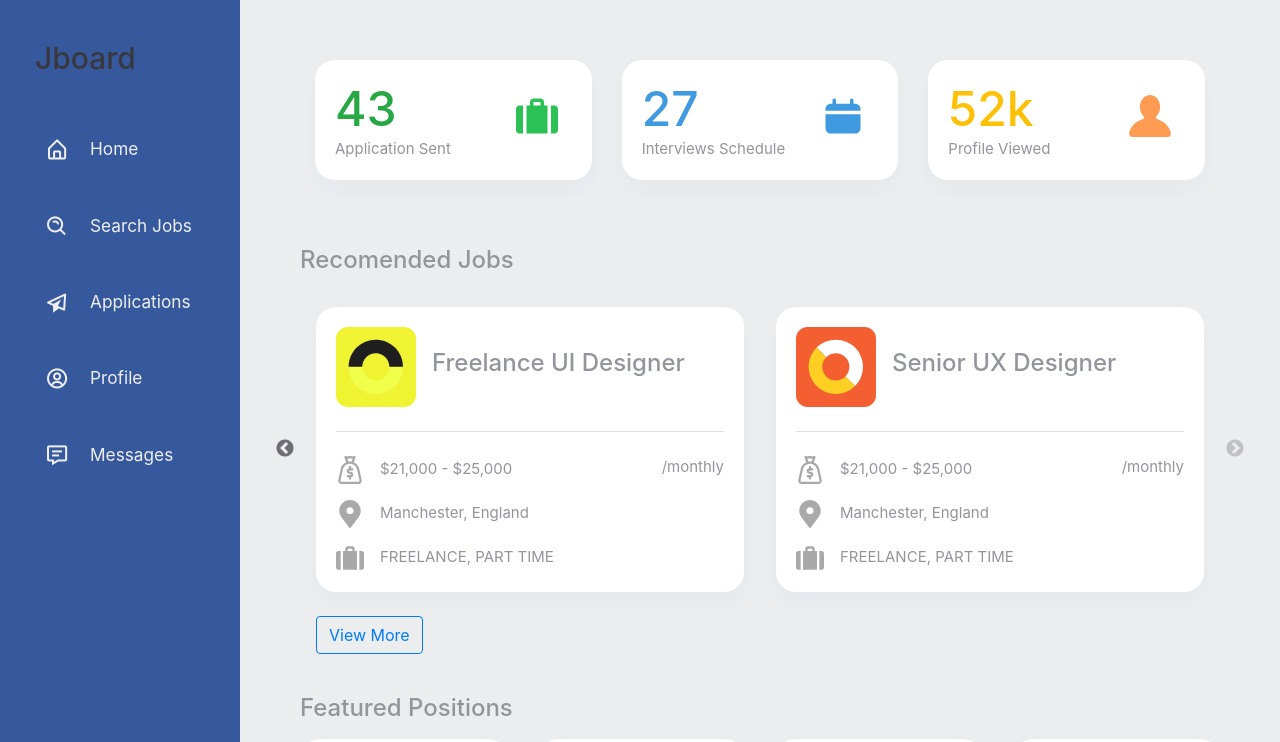
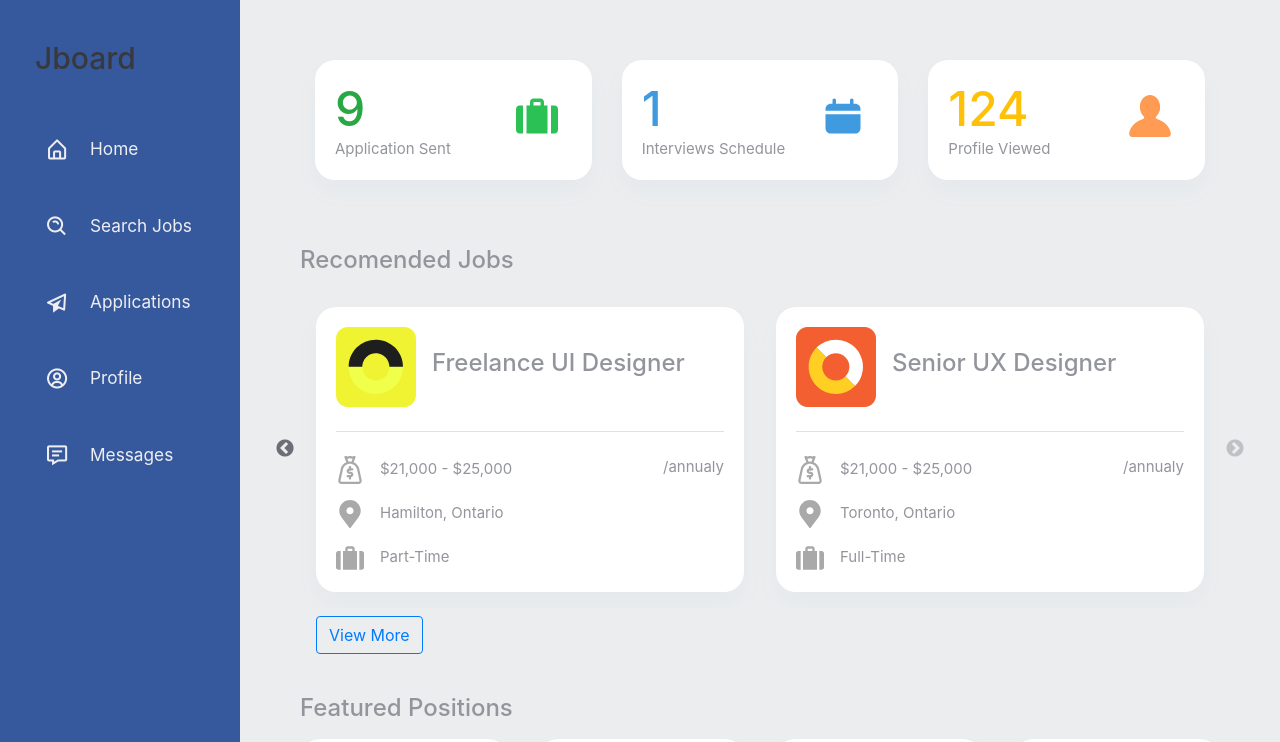
Before and after one commit to 9714park/Job-Board, a React (Create React App) app: page / in a window 1280 px wide. Shown: the top 742 px of the page. Built offline with nearby package versions, Linux system fonts and the light colour scheme.

Commit message:
Add application context to be consumed in .ashboard status

```diff
--- a/src/components/application/Application.js
+++ b/src/components/application/Application.js
@@ -42,14 +42,6 @@ function Application() {
     settest(i);
   };
 
-  let checkboxRefList = [];
-
-  const handleAllCheckbox = (event) => {
-    checkboxRefList.forEach((ref) => {
-      event.target.checked ? (ref.current.checked = true) : (ref.current.checked = false);
-    });
-  };
-
   const returnStatusButton = (application) => {
     if (application.status == 'Candidate') {
       return (
@@ -75,9 +67,15 @@ function Application() {
           Rejected
         </a>
       );
+    } else if (application.status == 'Interview') {
+      return (
+        <a className='btn rounded btn-success mr-3' href='#'>
+          Interview
+        </a>
+      );
     } else {
       return (
-        <a className='btn rounded btn-success mr-3 ' href='#'>
+        <a className='btn rounded btn-primary mr-3 ' href='#'>
           Accepted
         </a>
       );
@@ -95,20 +93,6 @@ function Application() {
                 id='example5'>
                 <thead>
                   <tr role='row'>
-                    <th className='application_sorting_asc'>
-                      <div className='checkbox mr-0 align-self-center'>
-                        <div className='custom-control custom-checkbox '>
-                          <input
-                            type='checkbox'
-                            className='custom-control-input'
-                            id='checkAll'
-                            required
-                            onClick={(event) => handleAllCheckbox(event)}
-                          />
-                          <label className='custom-control-label' htmlFor='checkAll' />
-                        </div>
-                      </div>
-                    </th>
                     <th className='sorting'>ID</th>
                     <th className='sorting'>Date Applied</th>
                     <th className='sorting'>Company</th>
@@ -118,26 +102,9 @@ function Application() {
                   </tr>
                 </thead>
                 <tbody>
-                  {applicationCtx.map((application, idx) => {
-                    const newCheckboxRef = createRef();
-                    checkboxRefList.push(newCheckboxRef);
-
+                  {applicationCtx.map((application) => {
                     return (
                       <tr role='row' className='odd' key={application.id}>
-                        <td className='application_sorting_1'>
-                          <div className='checkbox mr-0 align-self-center'>
-                            <div className='custom-control custom-checkbox '>
-                              <input
-                                type='checkbox'
-                                className='custom-control-input'
-                                id={`check${idx}`}
-                                ref={newCheckboxRef}
-                                required
-                              />
-                              <label className='custom-control-label' htmlFor={`check${idx}`} />
-                            </div>
-                          </div>
-                        </td>
                         <td>{application.id}</td>
                         <td>{application.date}</td>
                         <td>
--- a/src/components/ctx/application-context.js
+++ b/src/components/ctx/application-context.js
@@ -13,7 +13,7 @@ const ApplicationContext = createContext([
     date: 'June 1, 2020, 08:22 AM',
     position: 'Junior UI Designer',
     type: 'Internship',
-    status: 'Accepted',
+    status: 'Interview',
   },
   {
     id: '#APL-3',
@@ -41,14 +41,14 @@ const ApplicationContext = createContext([
     date: 'June 1, 2020, 08:22 AM',
     position: 'Senior UX Designer',
     type: 'Full-Time',
-    status: 'Candidate',
+    status: 'Pending',
   },
   {
     id: '#APL-7',
     date: 'June 1, 2020, 08:22 AM',
     position: 'Quality Tester',
     type: 'Full-Time',
-    status: 'Candidate',
+    status: 'Accepted',
   },
   {
     id: '#APL-8',
--- a/src/components/dashboard/DashboardJobs.js
+++ b/src/components/dashboard/DashboardJobs.js
@@ -12,9 +12,7 @@ function DashboardJobs() {
         <div className='testimonial-one owl-carousel'>
           <CardSlider />
         </div>
-        <Link
-          to='/companies'
-          className='btn btn-outline-primary rounded mb-sm-0 mt-2 ml-3'>
+        <Link to='/jobs' className='btn btn-outline-primary rounded mb-sm-0 mt-2 ml-3'>
           View More
         </Link>
       </div>
--- a/src/components/dashboard/DashboardStatus.js
+++ b/src/components/dashboard/DashboardStatus.js
@@ -1,7 +1,9 @@
-import React from 'react';
+import React, { useContext } from 'react';
+import ApplicationContext from '../ctx/application-context';
 import './DashboardStatus.css';
 
 function DashboardStatus() {
+  const applicationCtx = useContext(ApplicationContext);
   return (
     <div className='mb-3'>
       <div className='row status-panels'>
@@ -10,7 +12,7 @@ function DashboardStatus() {
             <div className='card-body'>
               <div className='media'>
                 <div className='media-body mr-3'>
-                  <h2 className='text-success'>43</h2>
+                  <h2 className='text-success'>{applicationCtx.length}</h2>
                   <span className='position'>Application Sent</span>
                 </div>
                 <span className='cd-icon bgl-success'>
@@ -44,7 +46,9 @@ function DashboardStatus() {
             <div className='card-body'>
               <div className='media'>
                 <div className='media-body mr-3'>
-                  <h2 className='text-secondary'>27</h2>
+                  <h2 className='text-secondary'>
+                    {applicationCtx.filter((application) => application.status == 'Interview').length}
+                  </h2>
                   <span className='position'>Interviews Schedule</span>
                 </div>
                 <span className='cd-icon bgl-secondary'>
@@ -74,7 +78,7 @@ function DashboardStatus() {
             <div className='card-body'>
               <div className='media'>
                 <div className='media-body mr-3'>
-                  <h2 className='text-warning'>52k</h2>
+                  <h2 className='text-warning'>124</h2>
                   <span className='position'>Profile Viewed</span>
                 </div>
                 <span className='cd-icon bgl-warning'>
--- a/src/components/profile/Profile.js
+++ b/src/components/profile/Profile.js
@@ -198,9 +198,6 @@ function Profile() {
                         onClick={submitHandler}>
                         Save Changes
                       </a>
-                      <a href='#' className='btn btn-danger light rounded mb-4 mt-3 '>
-                        Reset
-                      </a>
                     </div>
                   </div>
                   <div className='card-body'>
--- a/src/components/ui/CardSlider.js
+++ b/src/components/ui/CardSlider.js
@@ -159,7 +159,7 @@ const CardSlider = () => {
                 </svg>
                 $14,000 - $25,000
               </span>
-              <span>/monthly</span>
+              <span>/annualy</span>
             </div>
             <div className='d-flex mb-3'>
               <span className='text-black mr-auto font-w500'>
@@ -175,7 +175,7 @@ const CardSlider = () => {
                     fill='#A9A9A9'
                   />
                 </svg>
-                London, England
+                Toronto, Ontario
               </span>
             </div>
             <div>
@@ -200,7 +200,7 @@ const CardSlider = () => {
                     fill='#A9A9A9'
                   />
                 </svg>
-                FULTIME
+                Full-Time
               </span>
             </div>
           </div>
@@ -278,7 +278,7 @@ const CardSlider = () => {
                 </svg>
                 $21,000 - $25,000
               </span>
-              <span>/monthly</span>
+              <span>/annualy</span>
             </div>
             <div className='d-flex mb-3'>
               <span className='text-black mr-auto font-w500'>
@@ -294,7 +294,7 @@ const CardSlider = () => {
                     fill='#A9A9A9'
                   />
                 </svg>
-                Manchester, England
+                London, Ontario
               </span>
             </div>
             <div>
@@ -319,7 +319,7 @@ const CardSlider = () => {
                     fill='#A9A9A9'
                   />
                 </svg>
-                FREELANCE, PART TIME
+                Internship
               </span>
             </div>
           </div>
@@ -397,7 +397,7 @@ const CardSlider = () => {
                 </svg>
                 $21,000 - $25,000
               </span>
-              <span>/monthly</span>
+              <span>/annualy</span>
             </div>
             <div className='d-flex mb-3'>
               <span className='text-black mr-auto font-w500'>
@@ -413,7 +413,7 @@ const CardSlider = () => {
                     fill='#A9A9A9'
                   />
                 </svg>
-                Manchester, England
+                Hamilton, Ontario
               </span>
             </div>
             <div>
@@ -438,7 +438,7 @@ const CardSlider = () => {
                     fill='#A9A9A9'
                   />
                 </svg>
-                FREELANCE, PART TIME
+                Part-Time
               </span>
             </div>
           </div>
@@ -520,7 +520,7 @@ const CardSlider = () => {
                 </svg>
                 $21,000 - $25,000
               </span>
-              <span>/monthly</span>
+              <span>/annualy</span>
             </div>
             <div className='d-flex mb-3'>
               <span className='text-black mr-auto font-w500'>
@@ -536,7 +536,7 @@ const CardSlider = () => {
                     fill='#A9A9A9'
                   />
                 </svg>
-                Manchester, England
+                Toronto, Ontario
               </span>
             </div>
             <div>
@@ -561,7 +561,7 @@ const CardSlider = () => {
                     fill='#A9A9A9'
                   />
                 </svg>
-                FREELANCE, PART TIME
+                Full-Time
               </span>
             </div>
           </div>
```
